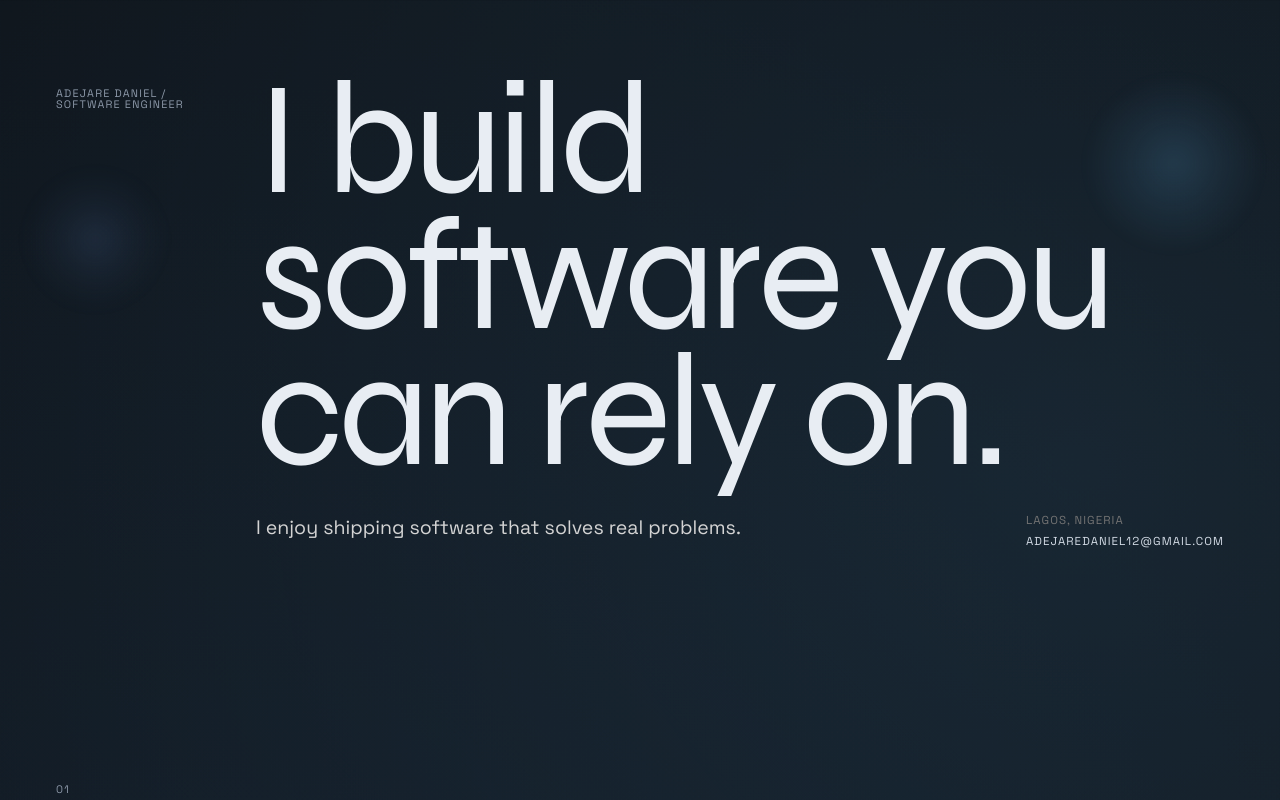
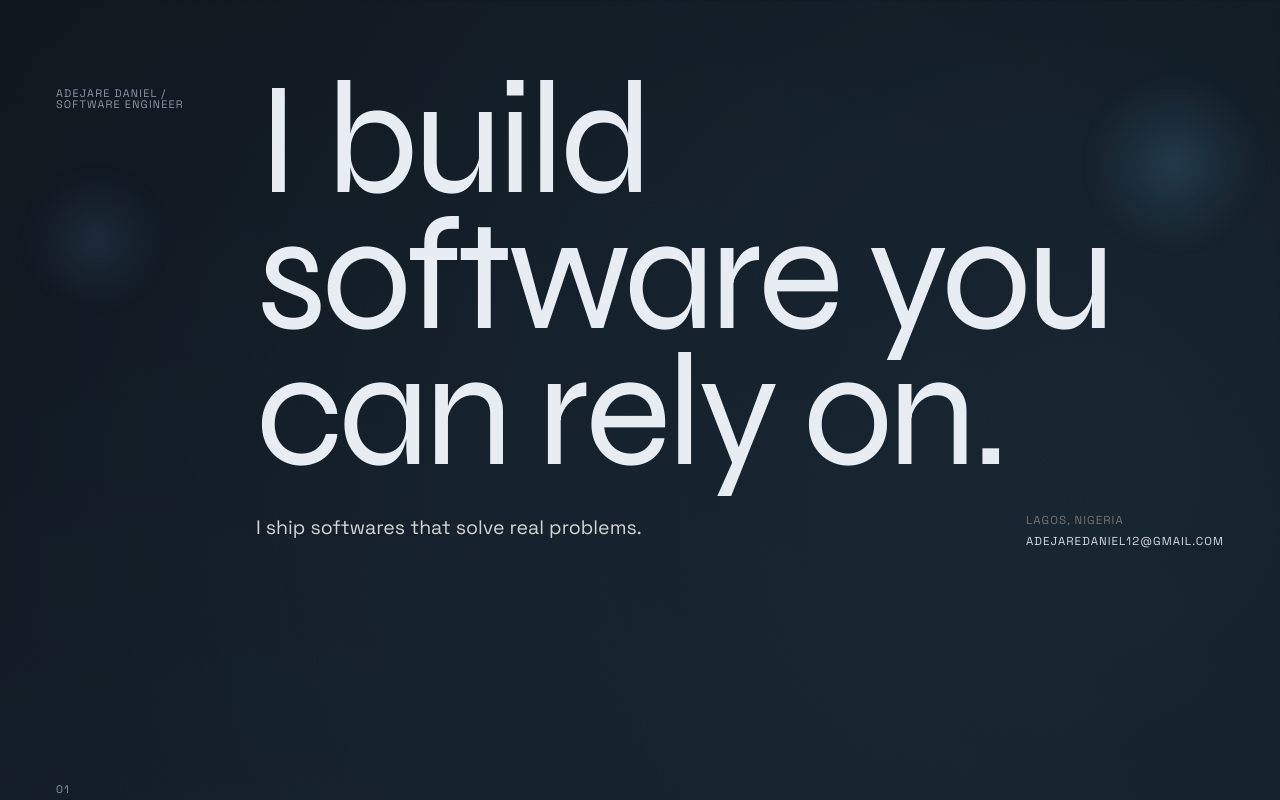
Before and after one commit to daniel-oluwadunsin/portfolio, a Next.js app: page / in a window 1280 px wide. Shown: the top 800 px of the page. Built offline with nearby package versions, Linux system fonts and the light colour scheme; no server answers.

Commit message:
chore: change hero subtitle

```diff
--- a/app/data/portfolio.ts
+++ b/app/data/portfolio.ts
@@ -42,7 +42,7 @@ export const profile = {
   name: "Adejare Daniel",
   title: "Software Engineer",
   heroText: "I build software you can rely on.",
-  statement: "I enjoy shipping software that solves real problems.",
+  statement: "I ship softwares that solve real problems.",
   blurb:
     "Over the last 4+ years, I have shipped products across fintech, education, logistics, and creator platforms with a strong bias for reliability and maintainable code.",
   email: "adejaredaniel12@gmail.com",
```
